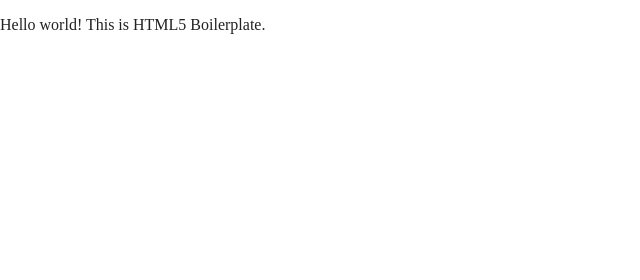
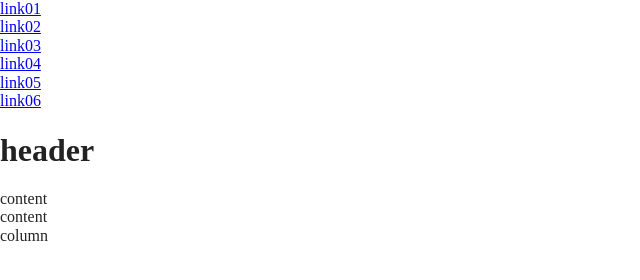
Before and after one commit to Heidingg/Wk3_MDIA2003, a website built with Parcel: page index.html in a window 1280 px wide. Shown: the whole page, without its empty margins (0-640 px from the left). Built offline with nearby package versions, Linux system fonts and the light colour scheme.

Commit message:
add base html structure

```diff
--- a/index.html
+++ b/index.html
@@ -24,8 +24,52 @@
 
 <body>
 
-  <!-- Add your site or application content here -->
-  <p>Hello world! This is HTML5 Boilerplate.</p>
+  <header class="page_header">
+    <div class="">
+        <nav class="main-nav">
+            <div class="menu-item">
+                <a href="#">link01</a>
+            </div>
+            <div class="menu-item">
+                <a href="#">link02</a>
+            </div>
+            <div class="menu-item">
+                <a href="#">link03</a>
+            </div>
+            <div class="menu-item">
+                <a href="#">link04</a>
+            </div>
+            <div class="menu-item">
+                <a href="#">link05</a>
+            </div>
+            <div class="menu-item">
+                <a href="#">link06</a>
+            </div>
+        </nav>
+        <div class="">
+            <h1>header</h1>
+        </div>
+    </div>
+</header>
+
+<main class="page__main">
+    <section class="page__main__section">
+        <div class="">
+            content
+        </div>
+    </section>
+    <section class="page__main__section">
+        <div class="">
+            content
+        </div>
+    </section>
+</main>
+
+<section class="page__section">
+    <div class="column">
+        column
+    </div>
+</section>
   <script src="js/vendor/modernizr-3.11.2.min.js"></script>
   <script src="js/plugins.js"></script>
   <script src="js/main.js"></script>
```
